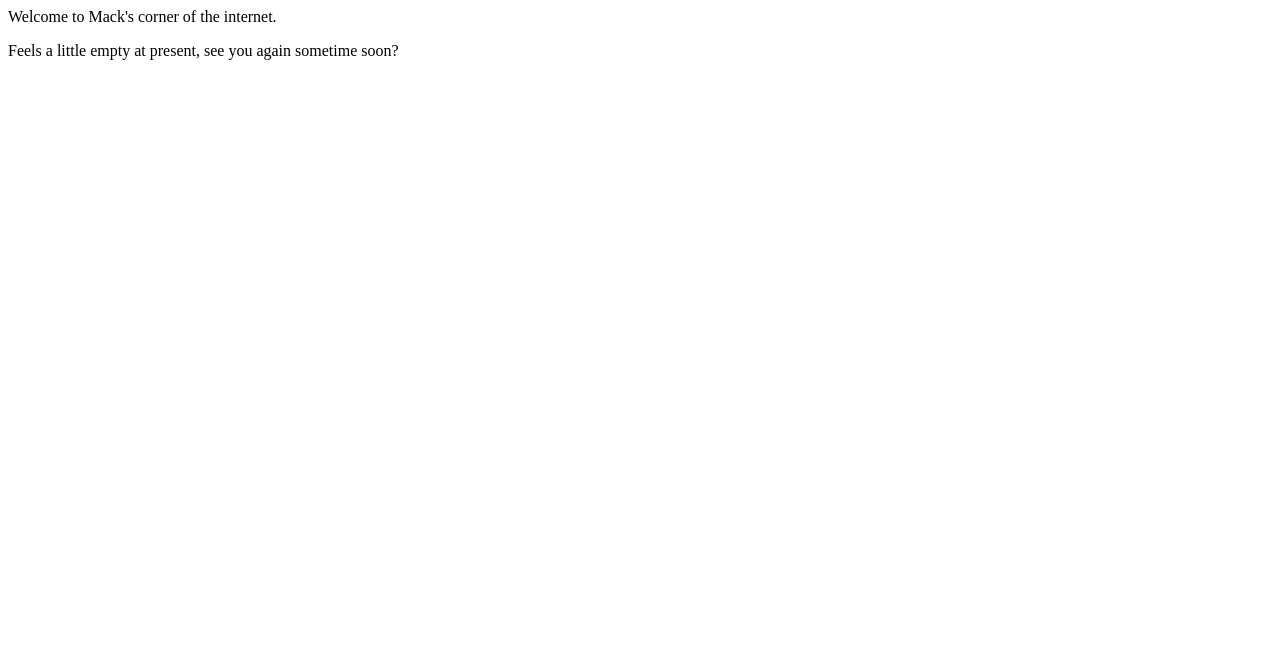
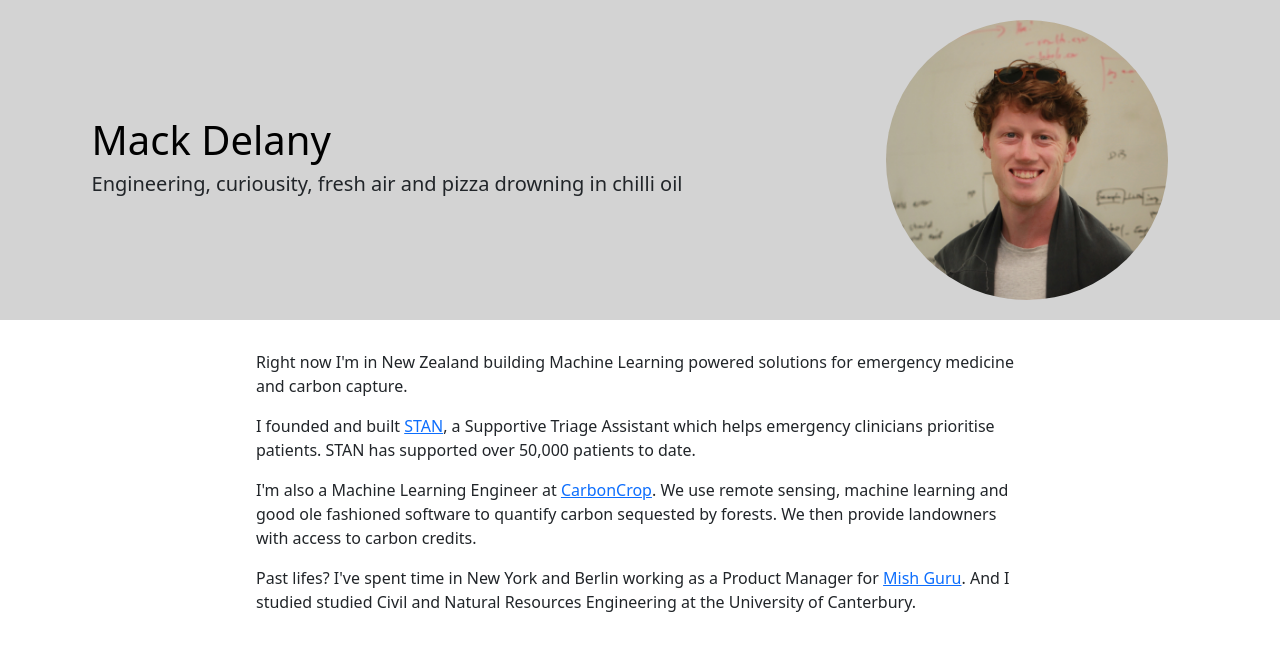
Before and after one commit to mackdelany/mackdelany.com, a plain HTML site: page index.html in a window 1280 px wide. Drawn offline with nearby package versions, Linux system fonts and the light colour scheme.

Commit message:
finally something

```diff
--- a/index.html
+++ b/index.html
@@ -1,8 +1,61 @@
-<html>
-    <!--Do you always read the comment section?-->
-    <head></head>
-    <body>
-        <p>Welcome to Mack's corner of the internet.</p>
-        <p>Feels a little empty at present, see you again sometime soon?</p>
-    </body>
+<!DOCTYPE html>
+<html lang="en">
+  <!--Do you always read the comment section?-->
+  <head>
+    <meta charset="utf-8" />
+    <meta name="viewport" content="width=device-width, initial-scale=1" />
+
+    <link
+      href="https://cdn.jsdelivr.net/npm/bootstrap@5.0.1/dist/css/bootstrap.min.css"
+      rel="stylesheet"
+      integrity="sha384-+0n0xVW2eSR5OomGNYDnhzAbDsOXxcvSN1TPprVMTNDbiYZCxYbOOl7+AMvyTG2x"
+      crossorigin="anonymous"
+    />
+
+    <link rel="stylesheet" href="style.css" />
+  </head>
+  <body>
+    <script
+      src="https://cdn.jsdelivr.net/npm/bootstrap@5.0.1/dist/js/bootstrap.bundle.min.js"
+      integrity="sha384-gtEjrD/SeCtmISkJkNUaaKMoLD0//ElJ19smozuHV6z3Iehds+3Ulb9Bn9Plx0x4"
+      crossorigin="anonymous"
+    ></script>
+    <div class="home-header">
+      <img
+        src="static/me_whiteboard.jpeg"
+        class="rounded-circle whiteboard-photo"
+        alt="Mack Delany"
+      />
+      <div>
+        <h1>Mack Delany</h1>
+        <h5>
+          Engineering, curiousity, fresh air and pizza drowning in chilli oil
+        </h5>
+      </div>
+    </div>
+    <div class="body-text">
+      <p>
+        Right now I'm in New Zealand building Machine Learning powered solutions
+        for emergency medicine and carbon capture.
+      </p>
+      <p>
+        I founded and built <a href="https://www.stantriage.com/">STAN</a>, a
+        Supportive Triage Assistant which helps emergency clinicians prioritise
+        patients. STAN has supported over 50,000 patients to date.
+      </p>
+      <p>
+        I'm also a Machine Learning Engineer at
+        <a href="https://www.carboncrop.nz/">CarbonCrop</a>. We use remote
+        sensing, machine learning and good ole fashioned software to quantify
+        carbon sequested by forests. We then provide landowners with access to
+        carbon credits.
+      </p>
+      <p>
+        Past lifes? I've spent time in New York and Berlin working as a Product
+        Manager for <a href="https://www.mish.guru/">Mish Guru</a>. And I
+        studied studied Civil and Natural Resources Engineering at the
+        University of Canterbury.
+      </p>
+    </div>
+  </body>
 </html>
--- /dev/null
+++ b/style.css
@@ -0,0 +1,29 @@
+body {
+  background-color: white;
+}
+
+h1 {
+  color: black;
+}
+
+.whiteboard-photo {
+  display: block;
+  width: auto;
+  height: auto;
+  max-height: 280px;
+  margin: 20px;
+}
+
+.home-header {
+  display: flex;
+  flex-direction: row-reverse;
+  justify-content: space-around;
+  align-items: center;
+  background-color: lightgray;
+}
+
+.body-text {
+  margin-top: 30px;
+  margin-right: 20%;
+  margin-left: 20%;
+}
```
Also changed, not shown: static/me_whiteboard.jpeg (added).
